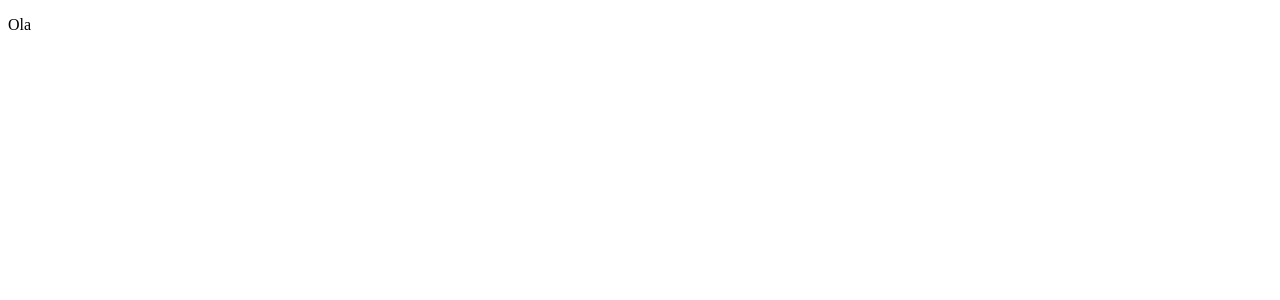
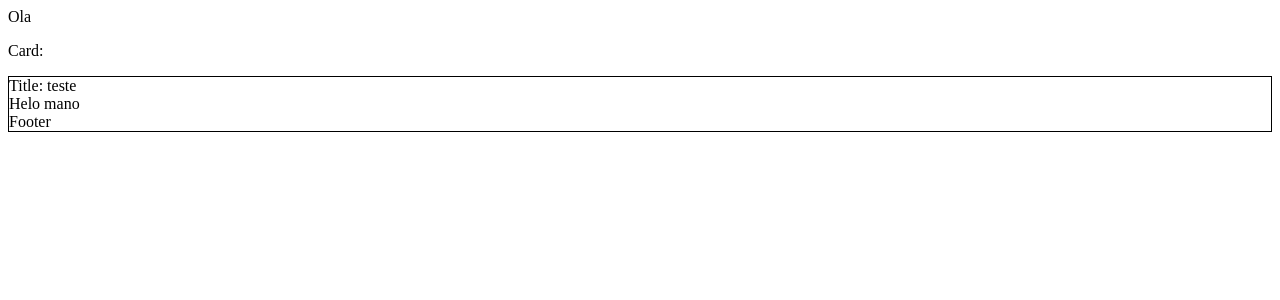
Before and after one commit to Max-Leal/curso-base-react, a React (Vite) app: page / in a window 1280 px wide. Shown: the top 300 px of the page. Built offline with nearby package versions, Linux system fonts and the light colour scheme.

Commit message:
feat: basic component props

```diff
--- a/src/App.tsx
+++ b/src/App.tsx
@@ -1,9 +1,38 @@
+
+interface ICardProps {
+  title: string;
+  children: React.ReactNode;
+}
+const Card = (props: ICardProps) => {
+
+  return (
+    <div style={{ border: '1px solid black'}}>
+      <span>Title: {props.title}</span>
+
+      <div>
+        {props.children}
+      </div>
+
+      <div>Footer</div>
+    </div>
+  )
+}
+
+
+
+
 
 export function App() {
 
-  return (<>
-  <p>Ola</p>
-  </>
+  return (
+    <div>
+      Ola
+      <p>Card:</p>
+      <Card title="teste">
+    Helo mano
+      </Card>
+    </div>
+
 
   )
 }
```
